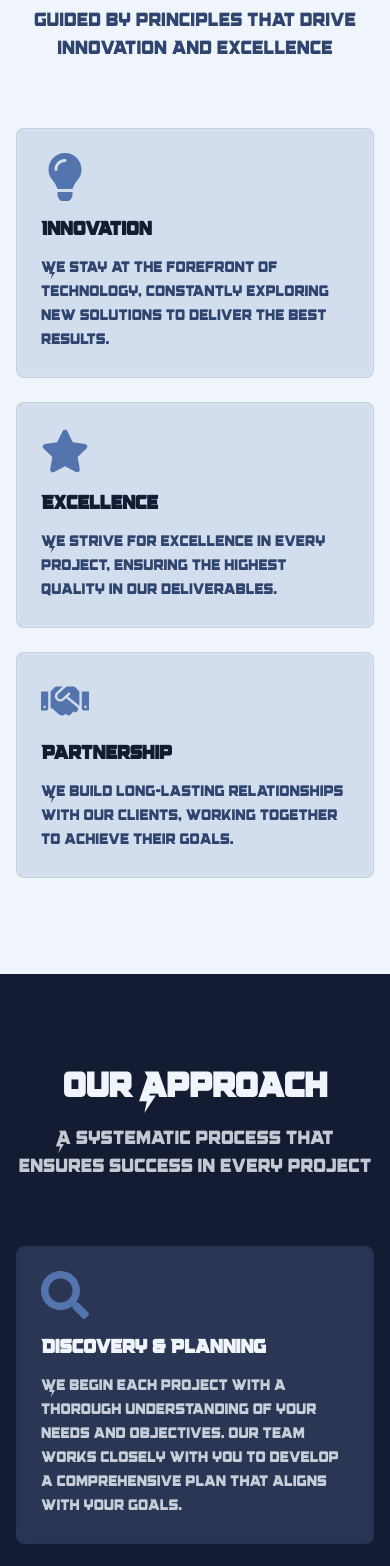
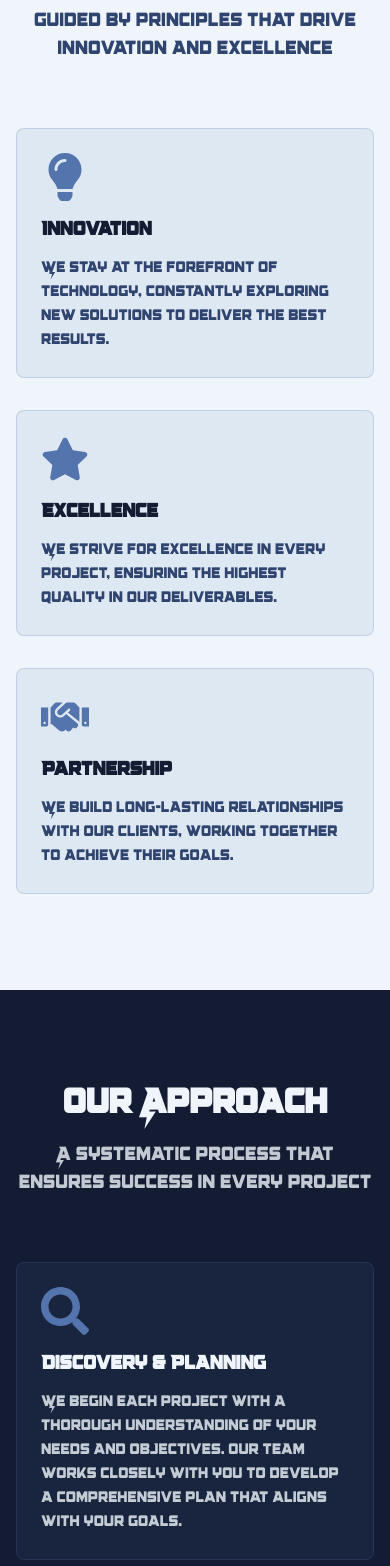
Before and after one commit to dinethnarada/techlumina-web, a Next.js app: page /about in a window 390 px wide. Shown: the part 1380-2946 px from the top of the page. Built offline with nearby package versions, Linux system fonts and the light colour scheme.

Commit message:
Fix hover issue in cards

```diff
--- a/src/app/about/page.tsx
+++ b/src/app/about/page.tsx
@@ -45,7 +45,7 @@ export default function About() {
             </p>
           </div>
           <div className="max-w-5xl mx-auto">
-            <div className="grid grid-cols-1 md:grid-cols-3 gap-6 md:gap-8">
+            <div className="grid grid-cols-1 sm:grid-cols-2 lg:grid-cols-3 gap-8">
               <ValueCard
                 icon={<FaLightbulb className="w-full h-full" />}
                 title="Innovation"
@@ -76,7 +76,7 @@ export default function About() {
             </p>
           </div>
           <div className="max-w-5xl mx-auto">
-            <div className="grid grid-cols-1 md:grid-cols-2 gap-6 md:gap-8">
+            <div className="grid grid-cols-1 sm:grid-cols-2 gap-8">
               <ApproachCard
                 icon={<FaSearch className="w-full h-full" />}
                 title="Discovery & Planning"
--- a/src/app/page.tsx
+++ b/src/app/page.tsx
@@ -70,8 +70,8 @@ export default function Home() {
               Transforming businesses with innovative technology solutions and digital excellence
             </p>
           </div>
-          <div className="max-w-5xl mx-auto">
-            <div className="grid grid-cols-1 md:grid-cols-2 gap-6 md:gap-8">
+          <div className="max-w-6xl mx-auto">
+            <div className="grid grid-cols-1 sm:grid-cols-2 gap-8">
               <ServiceCard
                 icon={<FaCode className="w-full h-full" />}
                 title="Web Development"
--- a/src/components/ApproachCard.tsx
+++ b/src/components/ApproachCard.tsx
@@ -1,5 +1,4 @@
 'use client';
-import { motion } from 'framer-motion';
 import { ReactNode } from 'react';
 
 interface ApproachCardProps {
@@ -10,38 +9,24 @@ interface ApproachCardProps {
 
 const ApproachCard = ({ title, description, icon }: ApproachCardProps) => {
   return (
-    <motion.div
-      initial={{ opacity: 0, y: 20 }}
-      whileInView={{ opacity: 1, y: 0 }}
-      viewport={{ once: true }}
-      whileHover={{ scale: 1.02, y: -5 }}
-      transition={{ duration: 0.3 }}
-      className="group relative bg-medium-blue/10 border border-medium-blue/20 backdrop-blur-sm p-6 rounded-lg overflow-hidden"
+    <div
+      className="group relative bg-medium-blue/10 border border-medium-blue/20 backdrop-blur-sm p-6 rounded-lg h-full transition-transform duration-300 ease-out hover:scale-[1.02] hover:-translate-y-1 overflow-hidden"
     >
-      {/* Animated gradient background */}
-      <div className="absolute inset-0 bg-gradient-to-br from-medium-blue/10 to-transparent opacity-0 group-hover:opacity-100 transition-opacity duration-300" />
-
-      {/* Content */}
+      <div className="absolute inset-0 bg-gradient-to-br from-medium-blue/10 to-transparent opacity-0 group-hover:opacity-100 transition-all duration-300 ease-out rounded-lg" />
       <div className="relative z-10">
-        {/* Icon with hover effect */}
-        <div className="w-12 h-12 mb-4 text-medium-blue group-hover:text-blue-gray transition-colors duration-300">
+        <div className="w-12 h-12 mb-4 text-medium-blue transition-colors duration-300 ease-out group-hover:text-light-gray">
           {icon}
         </div>
-
-        {/* Title */}
-        <h3 className="text-xl font-bold mb-3 text-light-gray">
+        <h3 className="text-xl font-bold mb-3 text-light-gray transition-colors duration-300 ease-out">
           {title}
         </h3>
-
-        {/* Description */}
-        <p className="text-light-gray/80">
+        <p className="text-light-gray/80 transition-colors duration-300 ease-out">
           {description}
         </p>
       </div>
+      <div className="absolute inset-0 bg-white/5 backdrop-blur-[1px] opacity-0 group-hover:opacity-100 transition-all duration-300 ease-out rounded-lg pointer-events-none" />
 
-      {/* Glass effect overlay */}
-      <div className="absolute inset-0 bg-white/5 backdrop-blur-[2px] pointer-events-none" />
-    </motion.div>
+    </div>
   );
 };
 
--- a/src/components/ServiceCard.tsx
+++ b/src/components/ServiceCard.tsx
@@ -1,5 +1,4 @@
 'use client';
-import { motion } from 'framer-motion';
 import { ReactNode } from 'react';
 
 interface ServiceCardProps {
@@ -10,38 +9,25 @@ interface ServiceCardProps {
 
 const ServiceCard = ({ title, description, icon }: ServiceCardProps) => {
   return (
-    <motion.div
-      initial={{ opacity: 0, y: 20 }}
-      whileInView={{ opacity: 1, y: 0 }}
-      viewport={{ once: true }}
-      whileHover={{ scale: 1.02, y: -5 }}
-      transition={{ duration: 0.3 }}
-      className="group relative bg-medium-blue/10 border border-medium-blue/20 backdrop-blur-sm p-6 rounded-lg overflow-hidden"
+    <div
+      className="group relative bg-medium-blue/10 border border-medium-blue/20 backdrop-blur-sm p-6 rounded-lg h-full transition-transform duration-300 ease-out hover:scale-[1.02] hover:-translate-y-1 overflow-hidden"
     >
-      {/* Animated gradient background */}
-      <div className="absolute inset-0 bg-gradient-to-br from-medium-blue/10 to-transparent opacity-0 group-hover:opacity-100 transition-opacity duration-300" />
-
-      {/* Content */}
+      <div className="absolute inset-0 bg-gradient-to-br from-medium-blue/10 to-transparent opacity-0 group-hover:opacity-100 transition-all duration-300 ease-out rounded-lg" />
       <div className="relative z-10">
-        {/* Icon with hover effect */}
-        <div className="w-12 h-12 mb-4 text-medium-blue group-hover:text-blue-gray transition-colors duration-300">
+        <div className="w-12 h-12 mb-4 text-medium-blue transition-colors duration-300 ease-out group-hover:text-navy">
           {icon}
         </div>
-
-        {/* Title */}
-        <h3 className="text-xl font-bold mb-3 text-navy">
+        <h3 className="text-xl font-bold mb-3 text-navy transition-colors duration-300 ease-out">
           {title}
         </h3>
-
-        {/* Description */}
-        <p className="text-blue-gray">
+        <p className="text-blue-gray transition-colors duration-300 ease-out">
           {description}
         </p>
       </div>
+      <div className="absolute inset-0 bg-white/5 backdrop-blur-[1px] opacity-0 group-hover:opacity-100 transition-all duration-300 ease-out rounded-lg pointer-events-none" />
 
-      {/* Glass effect overlay */}
-      <div className="absolute inset-0 bg-white/5 backdrop-blur-[2px] pointer-events-none" />
-    </motion.div>
+
+    </div>
   );
 };
 
--- a/src/components/ValueCard.tsx
+++ b/src/components/ValueCard.tsx
@@ -1,5 +1,4 @@
 'use client';
-import { motion } from 'framer-motion';
 import { ReactNode } from 'react';
 
 interface ValueCardProps {
@@ -10,38 +9,24 @@ interface ValueCardProps {
 
 const ValueCard = ({ title, description, icon }: ValueCardProps) => {
   return (
-    <motion.div
-      initial={{ opacity: 0, y: 20 }}
-      whileInView={{ opacity: 1, y: 0 }}
-      viewport={{ once: true }}
-      whileHover={{ scale: 1.02, y: -5 }}
-      transition={{ duration: 0.3 }}
-      className="group relative bg-medium-blue/10 border border-medium-blue/20 backdrop-blur-sm p-6 rounded-lg overflow-hidden"
+    <div
+      className="group relative bg-medium-blue/10 border border-medium-blue/20 backdrop-blur-sm p-6 rounded-lg h-full transition-transform duration-300 ease-out hover:scale-[1.02] hover:-translate-y-1 overflow-hidden"
     >
-      {/* Animated gradient background */}
-      <div className="absolute inset-0 bg-gradient-to-br from-medium-blue/10 to-transparent opacity-0 group-hover:opacity-100 transition-opacity duration-300" />
-
-      {/* Content */}
+      <div className="absolute inset-0 bg-gradient-to-br from-medium-blue/10 to-transparent opacity-0 group-hover:opacity-100 transition-all duration-300 ease-out rounded-lg" />
       <div className="relative z-10">
-        {/* Icon with hover effect */}
-        <div className="w-12 h-12 mb-4 text-medium-blue group-hover:text-blue-gray transition-colors duration-300">
+        <div className="w-12 h-12 mb-4 text-medium-blue transition-colors duration-300 ease-out group-hover:text-navy">
           {icon}
         </div>
-
-        {/* Title */}
-        <h3 className="text-xl font-bold mb-3 text-navy">
+        <h3 className="text-xl font-bold mb-3 text-navy transition-colors duration-300 ease-out">
           {title}
         </h3>
-
-        {/* Description */}
-        <p className="text-blue-gray">
+        <p className="text-blue-gray transition-colors duration-300 ease-out">
           {description}
         </p>
       </div>
+      <div className="absolute inset-0 bg-white/5 backdrop-blur-[1px] opacity-0 group-hover:opacity-100 transition-all duration-300 ease-out rounded-lg pointer-events-none" />
 
-      {/* Glass effect overlay */}
-      <div className="absolute inset-0 bg-white/5 backdrop-blur-[2px] pointer-events-none" />
-    </motion.div>
+    </div>
   );
 };
 
```
